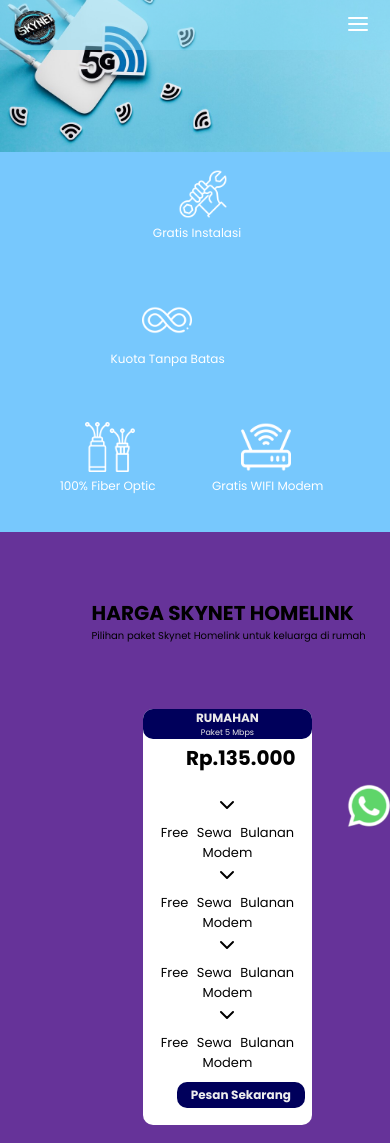
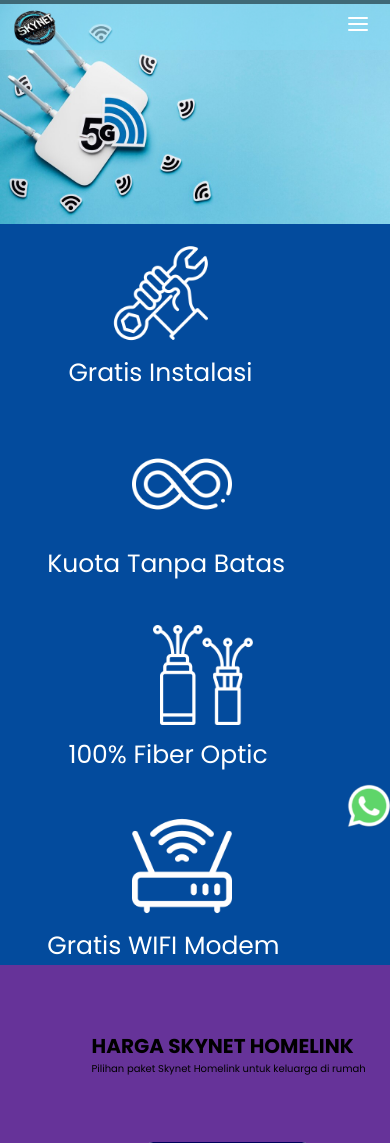
Before and after one commit to Hawsyi/skynet, a PHP site: page / in a window 390 px wide. Shown: the top 1143 px of the page. Run offline with PHP 8.4, Linux system fonts and the light colour scheme.

Commit message:
container 1

```diff
--- a/style.css
+++ b/style.css
@@ -1035,85 +1035,88 @@ body {
     display: flex;
     flex-wrap: wrap;
     width: 100%;
-    height: 80vh;
+    height: 70vh;
+    background-color: #000000;
   }
   .banner img {
     position: absolute;
     object-fit: cover;
     width: 100%;
     margin-left: 0vh;
-    margin-top: -70vh;
+    margin-top: -43vh;
     height: auto;
   }
   .container1 {
     display: flex;
     flex-wrap: wrap;
     width: 100%;
+    align-items: center;
+    justify-content: center;
     height: auto;
     margin-left: 0vh;
-
-    margin-top: -62vh;
-    background-color: rgb(119, 200, 253);
+    padding-top: 5rem;
+    background-color: #034b9d;
   }
   .container1 .icon1 {
     position: relative;
     color: white;
-    width: 18vh;
-    height: 15vh;
-    margin-left: 8vh;
+    width: 35vh;
+    height: auto;
+    margin-left: 5vh;
     margin-top: 0vh;
-    font-size: 12px;
+    font-size: 25px;
   }
   .container1 .icon1 img {
-    width: 50px;
-    height: auto;
-    margin-top: 2vh;
-    margin-left: 3vh;
+    width: 100px;
+    height: 100px;
+    margin-top: 5vh;
+    margin-left: 5vh;
   }
   .container1 .icon2 {
     position: relative;
     color: white;
-    width: 21vh;
-    height: 15vh;
-    margin-left: 1vh;
+    width: 40vh;
+    height: auto;
+    margin-left: 5vh;
     margin-top: 0vh;
-    font-size: 12px;
+    font-size: 25px;
   }
   .container1 .icon2 img {
-    width: 50px;
-    height: 50px;
-    margin-top: 2vh;
-    margin-left: 3.75vh;
+    width: 100px;
+    height: 100px;
+    margin-top: 5vh;
+    margin-left: 10vh;
   }
   .container1 .icon3 {
     position: relative;
     color: white;
-    width: 21vh;
-    height: 15vh;
-    margin-left: 7vh;
+    width: 35vh;
+    height: auto;
+    margin-left: 5vh;
     margin-top: 0vh;
-    font-size: 12px;
+    font-size: 25px;
   }
   .container1 .icon3 img {
-    width: 50px;
-    height: 50px;
-    margin-top: 2vh;
-    margin-left: 3vh;
+    width: 100px;
+    height: 100px;
+    margin-top: 5vh;
+    margin-left: 10vh;
   }
   .container1 .icon4 {
     position: relative;
     color: white;
-    width: 21vh;
-    height: 15vh;
-    margin-left: -3vh;
+    width: 40vh;
+    height: auto;
+
+    margin-left: 5vh;
     margin-top: 0vh;
-    font-size: 12px;
+    font-size: 25px;
   }
   .container1 .icon4 img {
-    width: 50px;
-    height: 50px;
-    margin-top: 2vh;
-    margin-left: 3.5vh;
+    width: 100px;
+    height: 100px;
+    margin-top: 5vh;
+    margin-left: 10vh;
   }
 
   .container2 {
```
